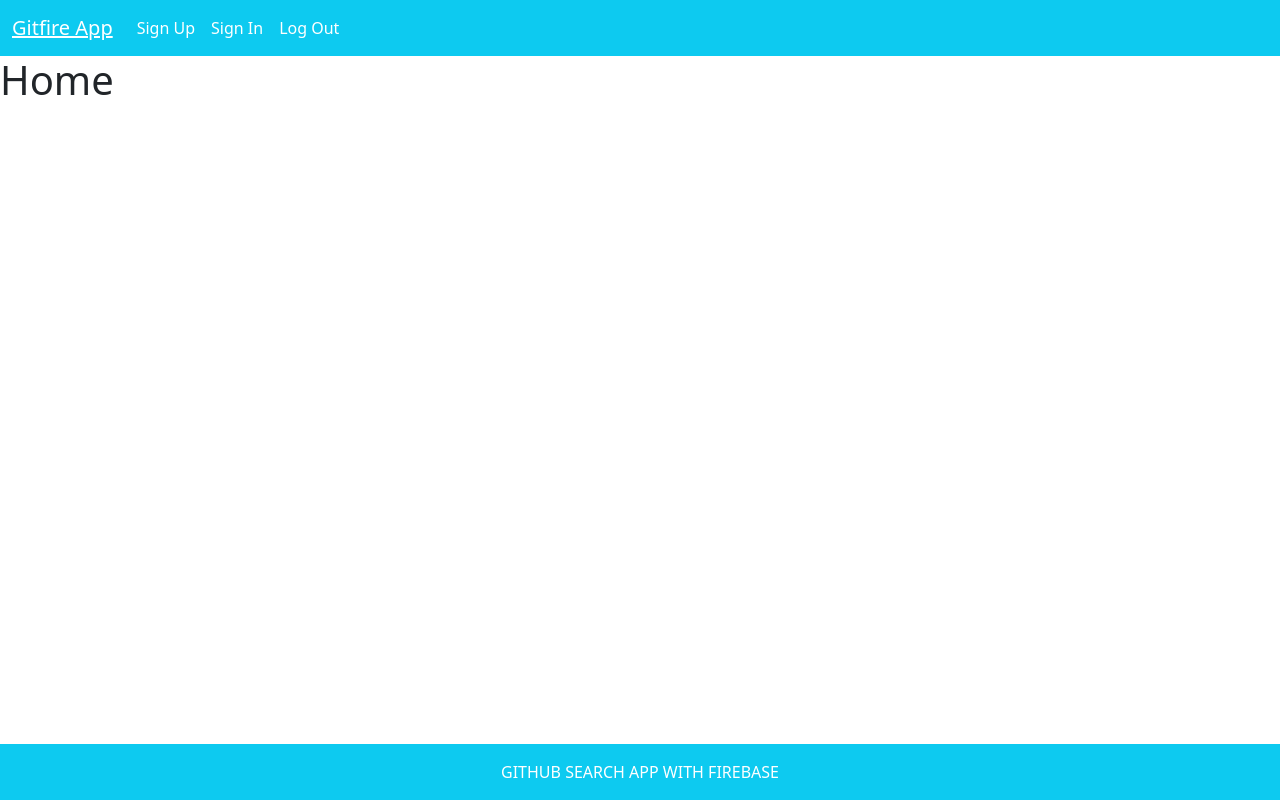
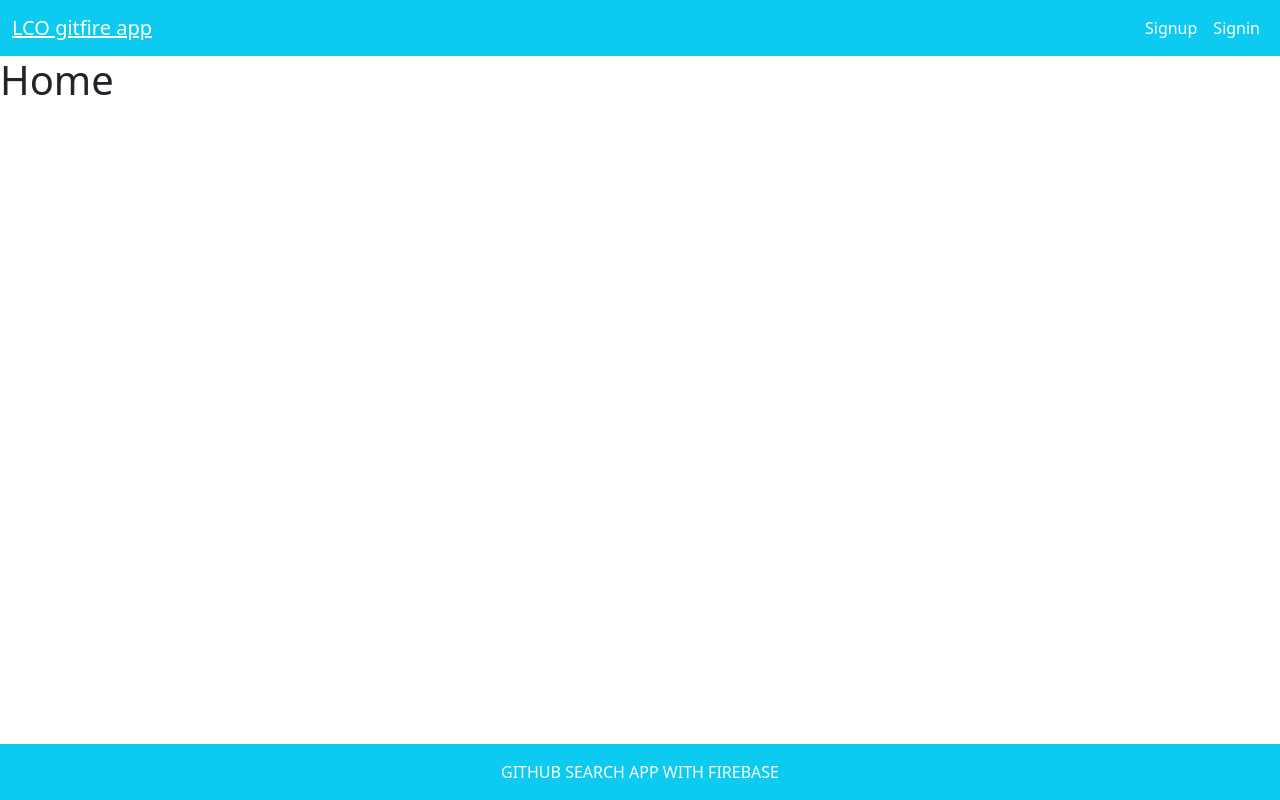
Before and after one commit to rajratan41/LCO-React, a React (Create React App) app in the folder ten-firebase-github-app/: page / in a window 1280 px wide. Built offline with nearby package versions, Linux system fonts and the light colour scheme.

Commit message:
updated header

```diff
--- a/ten-firebase-github-app/src/components/Header.js
+++ b/ten-firebase-github-app/src/components/Header.js
@@ -5,9 +5,9 @@ import {
   NavbarToggler,
   NavbarBrand,
   Nav,
+  NavItem,
   NavLink,
-  NavItem,
-  NavbarText,
+  NavbarText
 } from "reactstrap";
 
 import { Link } from "react-router-dom";
@@ -15,25 +15,50 @@ import { Link } from "react-router-dom";
 import { UserContext } from "../context/UserContext";
 
 const Header = () => {
+  const context = useContext(UserContext);
+
+  const [isOpen, setIsOpen] = useState(false);
+
+  const toggle = () => setIsOpen(!isOpen);
+
   return (
     <Navbar color="info" light expand="md">
       <NavbarBrand>
         <Link to="/" className="text-white">
-          Gitfire App
+          LCO gitfire app
         </Link>
       </NavbarBrand>
-      <NavbarToggler />
-      <Collapse navbar>
-        <Nav className="ml-auto" navbar>
-          <NavItem>
-            <NavLink className="text-white">Sign Up</NavLink>
-          </NavItem>
-          <NavItem>
-            <NavLink className="text-white">Sign In</NavLink>
-          </NavItem>
-          <NavItem>
-            <NavLink className="text-white">Log Out</NavLink>
-          </NavItem>
+      <NavbarText className="text-white">
+        {context.user?.email ? context.user.email : ""}
+      </NavbarText>
+      <NavbarToggler onClick={toggle} />
+      <Collapse isOpen={isOpen} navbar>
+        <Nav className="ms-auto " navbar>
+          {context.user ? (
+            <NavItem>
+              <NavLink
+                onClick={() => {
+                  context.setUser(null);
+                }}
+                className="text-white"
+              >
+                Logout
+              </NavLink>
+            </NavItem>
+          ) : (
+            <>
+              <NavItem>
+                <NavLink tag={Link} to="/signup" className="text-white">
+                  Signup
+                </NavLink>
+              </NavItem>
+              <NavItem>
+                <NavLink tag={Link} to="/signin" className="text-white">
+                  Signin
+                </NavLink>
+              </NavItem>
+            </>
+          )}
         </Nav>
       </Collapse>
     </Navbar>
```
